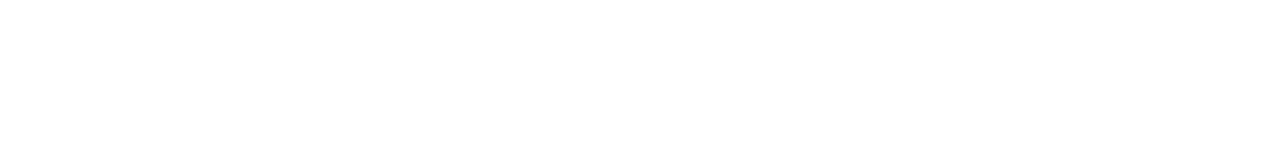
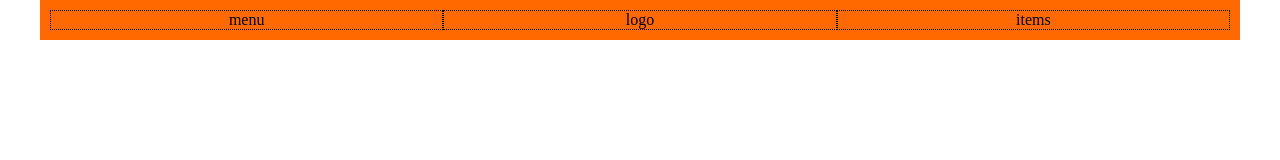
Before and after one commit to SorayaBoolean/html-css-boolando, a plain HTML site: page index.html in a window 1280 px wide. Drawn offline with Linux system fonts and the light colour scheme.

Commit message:
add: header creato con background 3 diviso per tre div con sezion menu, logo e items

```diff
--- a/css/style.css
+++ b/css/style.css
@@ -1,5 +1,42 @@
 *{
     padding: 0;
     margin: 0;
+    box-sizing: border-box;
 
 }
+
+.body {
+    font-family: 'Fredoka One', cursive;
+    font-family: 'Righteous', cursive;
+    font-family: 'Sacramento', cursive;
+}
+
+header{
+    max-width: 1200px;
+    margin: auto;
+}
+
+.head-container{
+    display: flex;
+    margin: auto;
+    padding: 10px;
+    justify-content: center;
+}
+
+header .menu, .top-logo,.top-items{
+    width: calc(100% / 3);
+    text-align: center;
+}
+
+
+
+
+/*inizio regole di debug*/
+
+.debug .head-container{
+    background-color:#FF6900 ;
+}
+
+.debug .menu, .top-logo,.top-items{
+    border: 1px dotted black;
+}
--- a/index.html
+++ b/index.html
@@ -8,11 +8,20 @@
     <link rel="stylesheet" href="css/style.css">
     <link rel="preconnect" href="https://fonts.googleapis.com">
 <link rel="preconnect" href="https://fonts.gstatic.com" crossorigin>
+<link rel="preconnect" href="https://fonts.googleapis.com">
+<link rel="preconnect" href="https://fonts.gstatic.com" crossorigin>
 <link href="https://fonts.googleapis.com/css2?family=Fredoka+One&family=Righteous&family=Sacramento&display=swap" rel="stylesheet">
 </head>
 
-<body>
-    <header></header>
+<body class="debug">
+    <header>
+        <div class="head-container">
+            <div class="menu">menu</div>
+            <div class="top-logo">logo</div>
+            <div class="top-items">items</div>
+        </div>
+
+    </header>
 
     <main></main>
 
```
